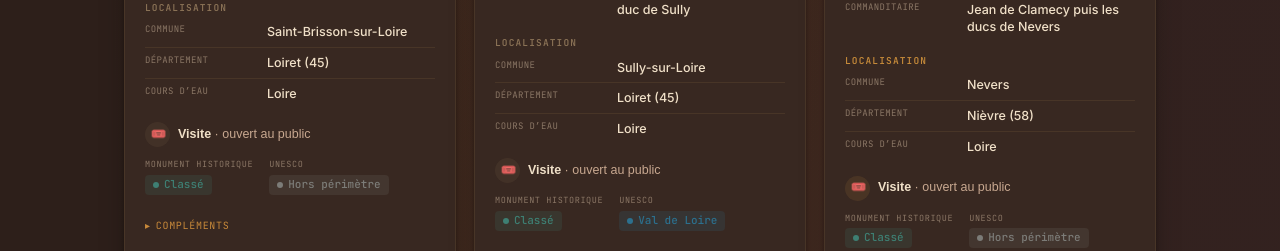
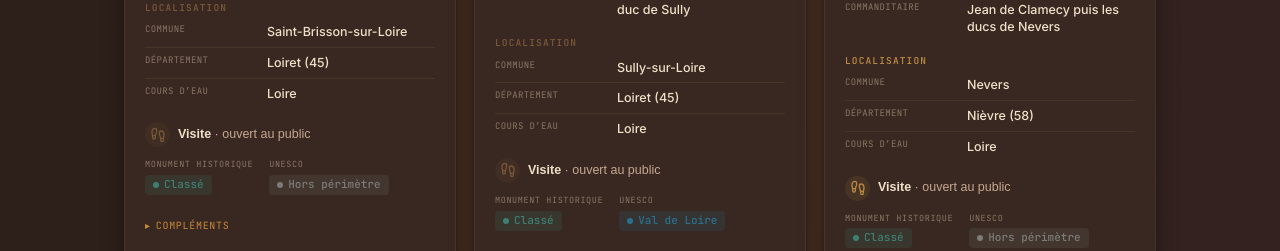
Before and after one commit to iamjulienjulien/loireridezen-codex, a Next.js app: page /atelier in a window 1280 px wide. Shown: the part 4800-5051 px from the top of the page. Built offline with nearby package versions, Linux system fonts and the light colour scheme.

Commit message:
[LRZ-CODEX] 🎨 ui > add lucide icons and improve ChateauCard > 🤠 Julien

```diff
--- a/package.json
+++ b/package.json
@@ -23,6 +23,7 @@
     },
     "dependencies": {
         "@plausible-analytics/tracker": "^0.4.5",
+        "lucide-react": "^1.26.0",
         "next": "16.2.10",
         "react": "19.2.4",
         "react-dom": "19.2.4",
--- a/src/app/chateaux/ChateauxCard.tsx
+++ b/src/app/chateaux/ChateauxCard.tsx
@@ -7,13 +7,14 @@ import styles from "./chateaux.module.css";
 import { LRZColor } from "@/types/lrz";
 import LRZBadge from "@/components/LRZBadge/LRZBadge";
 import LRZAnecdote from "@/components/LRZAnecdote/LRZAnecdote";
+import { Footprints } from "lucide-react";
 
 /** Couleur d'accent par époque. */
 const EPOQUE_ACCENT: Record<string, string> = {
-    Médiéval: "#8a7256",
-    Renaissance: "#c58a3a",
-    Classique: "#6a7d8c",
-    Éclectique: "#8f6bc2",
+    Médiéval: "#795739",
+    Renaissance: "#b88945",
+    Classique: "#4d80a7",
+    Éclectique: "#a44842",
 };
 const EPOQUE_COLOR: Record<string, LRZColor> = {
     Médiéval: "brun",
@@ -164,7 +165,9 @@ export default function ChateauCard({ d, open, onToggle }: ChateauCardProps) {
                     aria-label="Visite et protections"
                 >
                     <p className={styles.visitV4}>
-                        <span aria-hidden="true">🎟️</span>
+                        <span aria-hidden="true">
+                            <Footprints />
+                        </span>
 
                         <span>
                             <strong>Visite</strong> · {d.visite}
--- a/src/app/chateaux/chateaux.module.css
+++ b/src/app/chateaux/chateaux.module.css
@@ -784,7 +784,6 @@
     display: grid;
     width: 25px;
     height: 25px;
-    padding-left: 2px;
     place-items: center;
     flex: 0 0 auto;
     border-radius: 999px;
@@ -798,6 +797,10 @@
 .visitV4 strong {
     font-weight: 600;
     color: var(--text-primary);
+}
+.visitV4 svg {
+    width: 16px;
+    height: 16px;
 }
 .protectionsV4 {
     display: flex;
```
Also changed, not shown: 1 other file (tests, documents, lock files or other folders).
